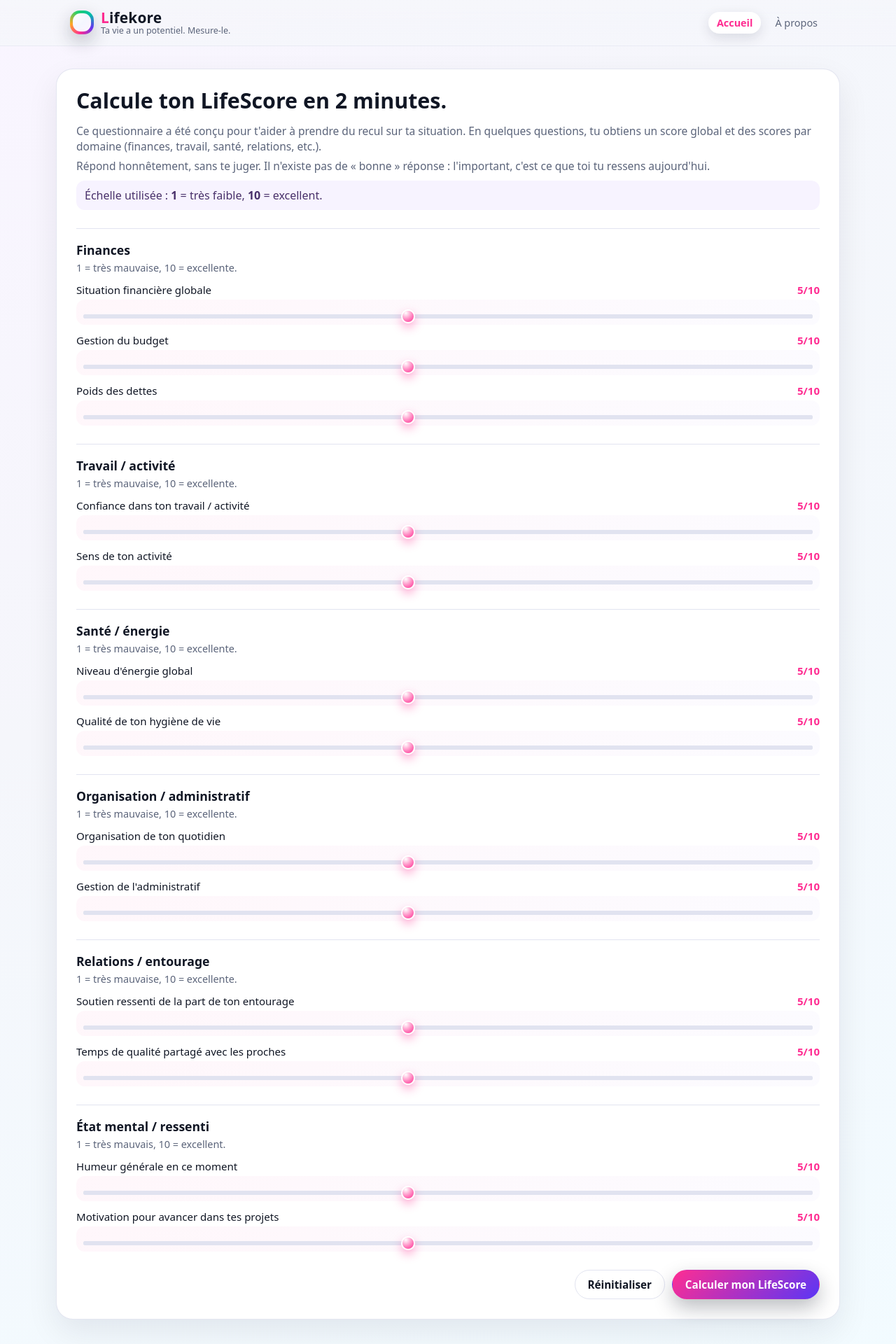
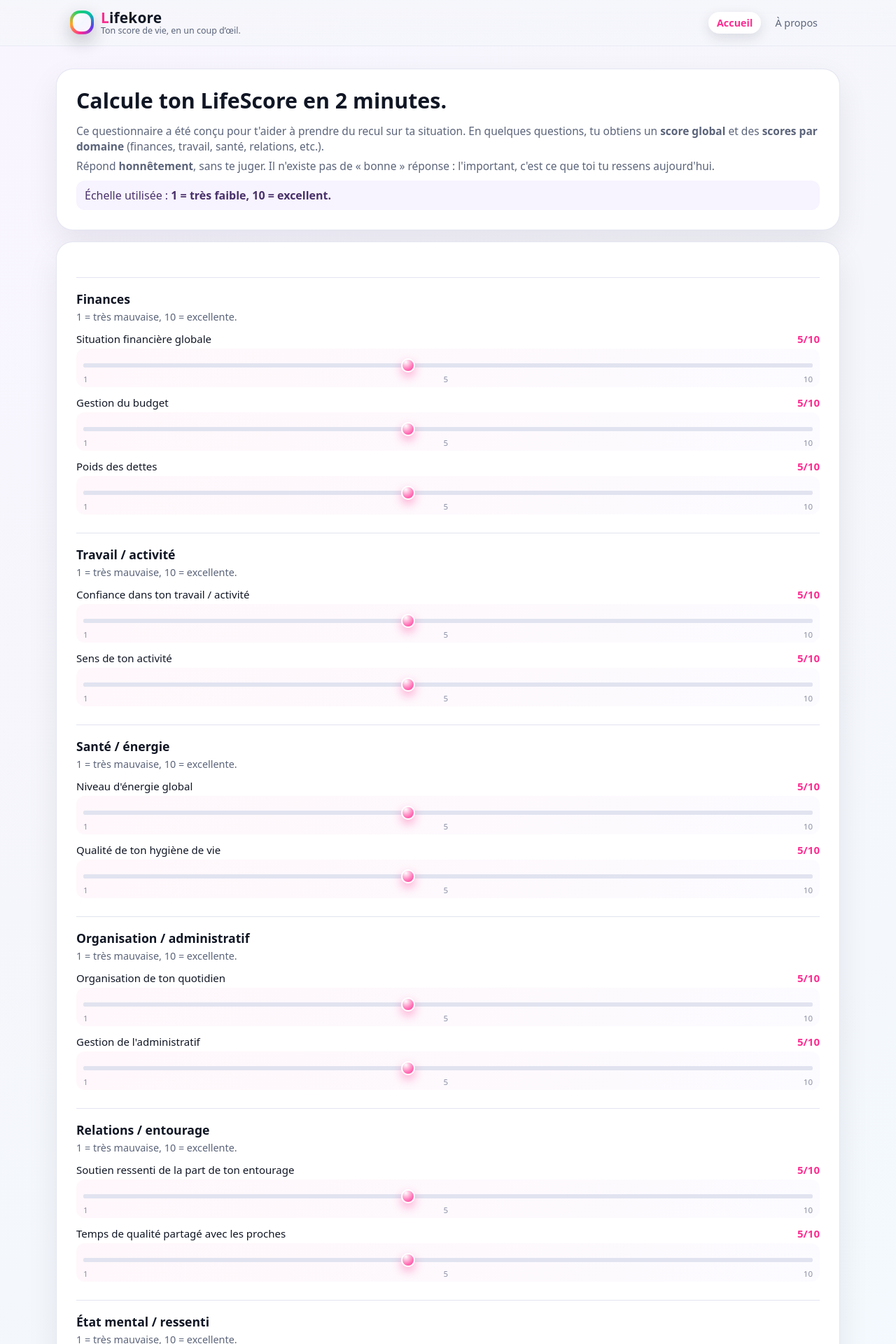
Before and after one commit to Brax971/Lifescore, a Next.js app: page / in a window 1280 px wide. Shown: the top 1920 px of the page at 70% size. Built offline with nearby package versions, Linux system fonts and the light colour scheme.

Commit message:
Update page.js

```diff
--- a/app/page.js
+++ b/app/page.js
@@ -1,128 +1,162 @@
 "use client";
 
-import { useState } from "react";
+import React, { useState } from "react";
 
-const DOMAINS = {
-  finances: {
+const domains = [
+  {
+    id: "finances",
     label: "Finances",
     description: "1 = très mauvaise, 10 = excellente.",
     questions: [
-      { key: "situation_financiere", label: "Situation financière globale" },
-      { key: "gestion_budget", label: "Gestion du budget" },
-      { key: "poids_dettes", label: "Poids des dettes" },
+      {
+        id: "fin_situation",
+        label: "Situation financière globale",
+      },
+      {
+        id: "fin_budget",
+        label: "Gestion du budget",
+      },
+      {
+        id: "fin_dettes",
+        label: "Poids des dettes",
+      },
     ],
   },
-  travail: {
+  {
+    id: "travail",
     label: "Travail / activité",
     description: "1 = très mauvaise, 10 = excellente.",
     questions: [
       {
-        key: "confiance_travail",
+        id: "job_confiance",
         label: "Confiance dans ton travail / activité",
       },
-      { key: "sens_activite", label: "Sens de ton activité" },
+      {
+        id: "job_sens",
+        label: "Sens de ton activité",
+      },
     ],
   },
-  sante: {
+  {
+    id: "sante",
     label: "Santé / énergie",
     description: "1 = très mauvaise, 10 = excellente.",
     questions: [
-      { key: "energie_globale", label: "Niveau d'énergie global" },
-      { key: "hygiene_vie", label: "Qualité de ton hygiène de vie" },
+      {
+        id: "sante_energie",
+        label: "Niveau d'énergie global",
+      },
+      {
+        id: "sante_hygiene",
+        label: "Qualité de ton hygiène de vie",
+      },
     ],
   },
-  organisation: {
+  {
+    id: "orga",
     label: "Organisation / administratif",
     description: "1 = très mauvaise, 10 = excellente.",
     questions: [
-      { key: "organisation_quotidien", label: "Organisation de ton quotidien" },
       {
-        key: "gestion_admin",
+        id: "orga_quotidien",
+        label: "Organisation de ton quotidien",
+      },
+      {
+        id: "orga_admin",
         label: "Gestion de l'administratif",
       },
     ],
   },
-  relations: {
+  {
+    id: "relations",
     label: "Relations / entourage",
     description: "1 = très mauvaise, 10 = excellente.",
     questions: [
       {
-        key: "soutien_entourage",
+        id: "rel_soutien",
         label: "Soutien ressenti de la part de ton entourage",
       },
       {
-        key: "temps_qualite",
+        id: "rel_temps",
         label: "Temps de qualité partagé avec les proches",
       },
     ],
   },
-  mental: {
+  {
+    id: "mental",
     label: "État mental / ressenti",
-    description: "1 = très mauvais, 10 = excellent.",
+    description: "1 = très mauvaise, 10 = excellente.",
     questions: [
-      { key: "humeur_generale", label: "Humeur générale en ce moment" },
       {
-        key: "motivation_projets",
+        id: "mental_humeur",
+        label: "Humeur générale en ce moment",
+      },
+      {
+        id: "mental_motivation",
         label: "Motivation pour avancer dans tes projets",
       },
     ],
   },
+];
+
+export default function HomePage() {
+  const [showAbout, setShowAbout] = useState(false); // si tu veux l'utiliser plus tard
+  const [answers, setAnswers] = useState({});
+  const [results, setResults] = useState(null);
+
+  const handleChange = (questionId, value) => {
+    setAnswers((prev) => ({
+      ...prev,
+      [questionId]: value,
+    }));
   };
 
-const ALL_QUESTIONS = Object.values(DOMAINS).flatMap((domain) =>
-  domain.questions.map((q) => q.key)
-);
-
-const buildInitialAnswers = () => {
-  const obj = {};
-  for (const key of ALL_QUESTIONS) {
-    obj[key] = 5;
-  }
-  return obj;
-};
-
-export default function HomePage() {
-  const [showAbout, setShowAbout] = useState(false);
-  const [answers, setAnswers] = useState(buildInitialAnswers);
-  const [results, setResults] = useState(null);
-
-  const handleChange = (key, value) => {
-    setAnswers((prev) => ({
-      ...prev,
-      [key]: Number(value),
-    }));
+  const handleReset = () => {
+    setAnswers({});
+    setResults(null);
   };
 
   const handleSubmit = (e) => {
     e.preventDefault();
 
-    // scores par domaine
+    const allValues = [];
     const domainScores = {};
-    Object.entries(DOMAINS).forEach(([domainKey, domain]) => {
-      const values = domain.questions.map((q) => answers[q.key] || 0);
-      const sum = values.reduce((acc, v) => acc + v, 0);
-      const avg = values.length ? sum / values.length : 0;
-      domainScores[domain.label] = Math.round(avg * 10); // sur 100
+
+    domains.forEach((domain) => {
+      const values = domain.questions.map((q) => {
+        const val = answers[q.id] ?? 5; // par défaut 5/10
+        allValues.push(val);
+        return val;
       });
 
-    // score global
-    const allValues = ALL_QUESTIONS.map((k) => answers[k] || 0);
+      const avgDomain =
+        values.reduce((sum, v) => sum + v, 0) / values.length || 0;
+
+      domainScores[domain.label] = Math.round(avgDomain * 10); // /100
+    });
+
     const globalAvg =
       allValues.length > 0
-        ? allValues.reduce((acc, v) => acc + v, 0) / allValues.length
+        ? allValues.reduce((sum, v) => sum + v, 0) / allValues.length
         : 0;
 
-    const globalScore = Math.round(globalAvg * 10); // sur 100
+    const globalScore = Math.round(globalAvg * 10);
 
     setResults({
       globalScore,
       domainScores,
     });
+
+    const el = document.getElementById("lk-results");
+    if (el) {
+      el.scrollIntoView({ behavior: "smooth", block: "start" });
+    }
   };
 
-  const handleReset = () => {
-    setResults(null);
-    setAnswers(buildInitialAnswers());
+  const getScoreText = (score) => {
+    if (score >= 70) return "élevé";
+    if (score >= 40) return "intermédiaire";
+    return "fragile";
   };
 
   return (
@@ -137,7 +171,7 @@ export default function HomePage() {
             <div className="lk-brand-text">
               <span className="lk-brand-name">Lifekore</span>
               <span className="lk-brand-tagline">
-                Ta vie a un potentiel. Mesure-le.
+                Ton score de vie, en un coup d’œil.
               </span>
             </div>
           </div>
@@ -145,17 +179,31 @@ export default function HomePage() {
           <nav className="lk-nav">
             <button
               type="button"
-              className={`lk-nav-link ${
-                !showAbout ? "lk-nav-link-active" : ""
-              }`}
-              onClick={() => setShowAbout(false)}
+              className="lk-nav-link lk-nav-link-active"
+              onClick={() => {
+                const el = document.getElementById("lk-home");
+                if (el) {
+                  el.scrollIntoView({
+                    behavior: "smooth",
+                    block: "start",
+                  });
+                }
+              }}
             >
               Accueil
             </button>
             <button
               type="button"
-              className={`lk-nav-link ${showAbout ? "lk-nav-link-active" : ""}`}
-              onClick={() => setShowAbout(true)}
+              className="lk-nav-link"
+              onClick={() => {
+                const el = document.getElementById("lk-about");
+                if (el) {
+                  el.scrollIntoView({
+                    behavior: "smooth",
+                    block: "start",
+                  });
+                }
+              }}
             >
               À propos
             </button>
@@ -165,74 +213,85 @@ export default function HomePage() {
 
       {/* MAIN */}
       <main className="lk-main">
-        <section className="lk-section">
-          <div className="lk-card lk-card-main">
-            {!results ? (
-              <>
-                {/* INTRO */}
-                <div className="lk-card-intro">
+        <section id="lk-home" className="lk-section">
+          <div className="lk-card lk-card-main lk-card-intro">
             <h1>Calcule ton LifeScore en 2 minutes.</h1>
             <p>
-                    Ce questionnaire a été conçu pour t'aider à prendre du
-                    recul sur ta situation. En quelques questions, tu obtiens un
-                    score global et des scores par domaine (finances, travail,
-                    santé, relations, etc.).
+              Ce questionnaire a été conçu pour t&apos;aider à prendre du
+              recul sur ta situation. En quelques questions, tu obtiens un{" "}
+              <strong>score global</strong> et des{" "}
+              <strong>scores par domaine</strong> (finances, travail, santé,
+              relations, etc.).
             </p>
             <p>
-                    Répond honnêtement, sans te juger. Il n'existe pas de
-                    «&nbsp;bonne&nbsp;» réponse : l'important, c'est ce que toi
-                    tu ressens aujourd'hui.
+              Répond <strong>honnêtement</strong>, sans te juger. Il n&apos;existe pas
+              de « bonne » réponse : l&apos;important, c&apos;est ce que toi tu
+              ressens aujourd&apos;hui.
             </p>
             <div className="lk-scale-info">
-                    Échelle utilisée : <strong>1</strong> = très faible,{" "}
-                    <strong>10</strong> = excellent.
+              Échelle utilisée : <strong>1 = très faible, 10 = excellent.</strong>
             </div>
           </div>
 
-                {/* FORMULAIRE */}
-                <form onSubmit={handleSubmit}>
-                  {Object.entries(DOMAINS).map(
-                    ([domainKey, { label, description, questions }]) => (
-                      <div key={domainKey} className="lk-domain-block">
+          <form
+            onSubmit={handleSubmit}
+            className="lk-card lk-card-main"
+            style={{ marginTop: 16 }}
+          >
+            {domains.map((domain) => (
+              <div key={domain.id} className="lk-domain-block">
                 <div className="lk-domain-header">
-                          <h2>{label}</h2>
+                  <h2>{domain.label}</h2>
                   <p className="lk-domain-description">
-                            {description}
+                    {domain.description}
                   </p>
                 </div>
 
                 <div className="lk-domain-questions">
-                          {questions.map((q) => (
-                            <div key={q.key} className="lk-question-row">
+                  {domain.questions.map((question) => {
+                    const value = answers[question.id] ?? 5;
+                    return (
+                      <div
+                        key={question.id}
+                        className="lk-question-row"
+                      >
                         <div className="lk-question-label-row">
-                                <p className="lk-question-label">{q.label}</p>
+                          <p className="lk-question-label">
+                            {question.label}
+                          </p>
                           <span className="lk-question-value">
-                                  {answers[q.key]}/10
+                            {value}/10
                           </span>
                         </div>
+
                         <div className="lk-slider-wrapper">
                           <input
                             type="range"
                             min={1}
                             max={10}
                             step={1}
-                                  value={answers[q.key]}
+                            value={value}
                             onChange={(e) =>
-                                    handleChange(q.key, e.target.value)
+                              handleChange(
+                                question.id,
+                                Number(e.target.value)
+                              )
                             }
                             className="lk-slider"
                           />
-                                {/*
-                                  On n'affiche PLUS les "1 5 10" en dessous
-                                  pour éviter l'effet "1510" qui t’agaçait.
-                                */}
+                          {/* graduations */}
+                          <div className="lk-slider-ticks">
+                            <span>1</span>
+                            <span>5</span>
+                            <span>10</span>
+                          </div>
+                        </div>
+                      </div>
+                    );
+                  })}
                 </div>
               </div>
             ))}
-                        </div>
-                      </div>
-                    )
-                  )}
 
             <div className="lk-actions-row">
               <button
@@ -250,10 +309,13 @@ export default function HomePage() {
               </button>
             </div>
           </form>
-              </>
-            ) : (
-              <>
-                {/* RÉSULTATS */}
+
+          {results && (
+            <div
+              id="lk-results"
+              className="lk-card lk-card-main"
+              style={{ marginTop: 20 }}
+            >
               <div className="lk-results-header">
                 <div className="lk-circle-score">
                   <div className="lk-circle-score-inner">
@@ -266,15 +328,19 @@ export default function HomePage() {
                 <div className="lk-results-title">
                   <h1>Ton LifeScore global</h1>
                   <p>
-                      Ce score est la moyenne de l'ensemble de tes réponses,
-                      ramenée sur 100. Ce n'est pas une note absolue, mais une
-                      photographie de ta situation actuelle.
+                    Ce score est la moyenne de l&apos;ensemble de tes réponses,
+                    ramenée sur 100. Ce n&apos;est pas une note absolue, mais
+                    une photographie de ta situation actuelle.
                   </p>
-                    <p className="lk-results-intro">
+                  <p>
+                    Ton LifeScore global est{" "}
+                    <strong>{getScoreText(results.globalScore)}</strong>.
+                  </p>
+                  <p>
                     Utilise ce score comme un point de départ : tu peux
                     refaire le questionnaire régulièrement pour suivre
-                      l'évolution de ton LifeScore au fil des semaines ou des
-                      mois.
+                    l&apos;évolution de ton LifeScore au fil des semaines ou
+                    des mois.
                   </p>
                 </div>
               </div>
@@ -285,17 +351,16 @@ export default function HomePage() {
                   Chaque score est la moyenne de tes réponses dans le domaine,
                   ramenée sur 100.
                 </p>
-
                 <div className="lk-domain-scores">
                   {Object.entries(results.domainScores).map(
-                      ([domainLabel, score]) => (
+                    ([label, score]) => (
                       <div
-                          key={domainLabel}
+                        key={label}
                         className="lk-domain-score-row"
                       >
                         <div className="lk-domain-score-header">
                           <span className="lk-domain-score-label">
-                              {domainLabel}
+                            {label}
                           </span>
                           <span className="lk-domain-score-value">
                             {score}/100
@@ -313,8 +378,7 @@ export default function HomePage() {
                 </div>
               </div>
 
-                <div className="lk-results-columns">
-                  <div>
+              <div className="lk-results-block">
                 <h2>Ce que ton LifeScore suggère</h2>
                 <ul className="lk-list">
                   <li>
@@ -322,8 +386,8 @@ export default function HomePage() {
                     actuels.
                   </li>
                   <li>
-                        Les domaines entre 40 et 70/100 sont «&nbsp;stables&nbsp;»
-                        mais pourraient être améliorés.
+                    Les domaines entre 40 et 70/100 sont « stables » mais
+                    pourraient être améliorés.
                   </li>
                   <li>
                     Les domaines en dessous de 40/100 méritent une attention
@@ -331,7 +395,8 @@ export default function HomePage() {
                   </li>
                 </ul>
               </div>
-                  <div>
+
+              <div className="lk-results-block">
                 <h2>Et maintenant, concrètement ?</h2>
                 <ul className="lk-list">
                   <li>
@@ -339,28 +404,57 @@ export default function HomePage() {
                     priorité.
                   </li>
                   <li>
-                        Note 1 à 3 actions simples que tu peux faire cette
-                        semaine.
+                    Note <strong>1 à 3 actions simples</strong> que tu peux
+                    faire cette semaine.
                   </li>
                   <li>
                     Reviens faire le test dans 1 à 2 semaines pour voir
-                        l'évolution.
+                    l&apos;évolution.
                   </li>
                 </ul>
-                  </div>
-                </div>
 
-                <div className="lk-actions-row">
+                <div className="lk-actions-row" style={{ marginTop: 16 }}>
                   <button
                     type="button"
                     className="lk-button lk-button-secondary"
-                    onClick={handleReset}
+                    onClick={() => {
+                      const el =
+                        document.getElementById("lk-home");
+                      if (el) {
+                        el.scrollIntoView({
+                          behavior: "smooth",
+                          block: "start",
+                        });
+                      }
+                    }}
                   >
                     Refaire le questionnaire
                   </button>
                 </div>
-              </>
+              </div>
+            </div>
           )}
+        </section>
+
+        {/* À PROPOS */}
+        <section id="lk-about" className="lk-section">
+          <div className="lk-card lk-card-main" style={{ marginTop: 20 }}>
+            <h2>À propos de Lifekore</h2>
+            <p>
+              Lifekore est un outil simple qui t&apos;aide à{" "}
+              <strong>prendre une photo honnête de ta vie</strong> aujourd&apos;hui,
+              sans jugement.
+            </p>
+            <p>
+              Le but n&apos;est pas d&apos;avoir 100/100 partout, mais de{" "}
+              <strong>repérer où tu as besoin d&apos;un coup de pouce</strong> :
+              finances, énergie, organisation, relations, état mental…
+            </p>
+            <p>
+              Reviens régulièrement, note tes scores et observe ton évolution
+              au fil des semaines. Petit à petit, tu construis une vie plus
+              alignée avec ce que tu veux vraiment.
+            </p>
           </div>
         </section>
       </main>
```
Lines whose indentation alone changed are shown as unchanged.
